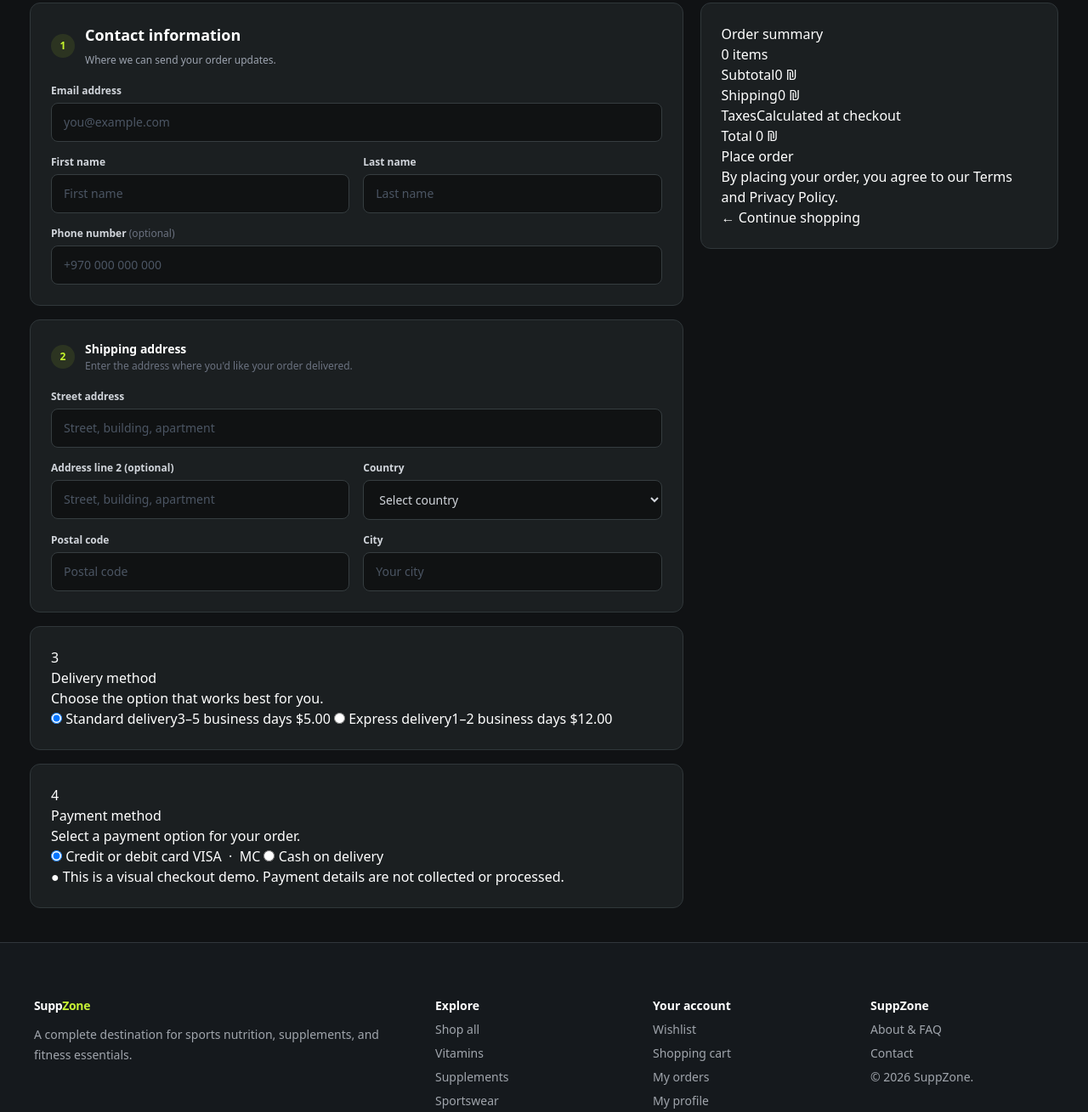
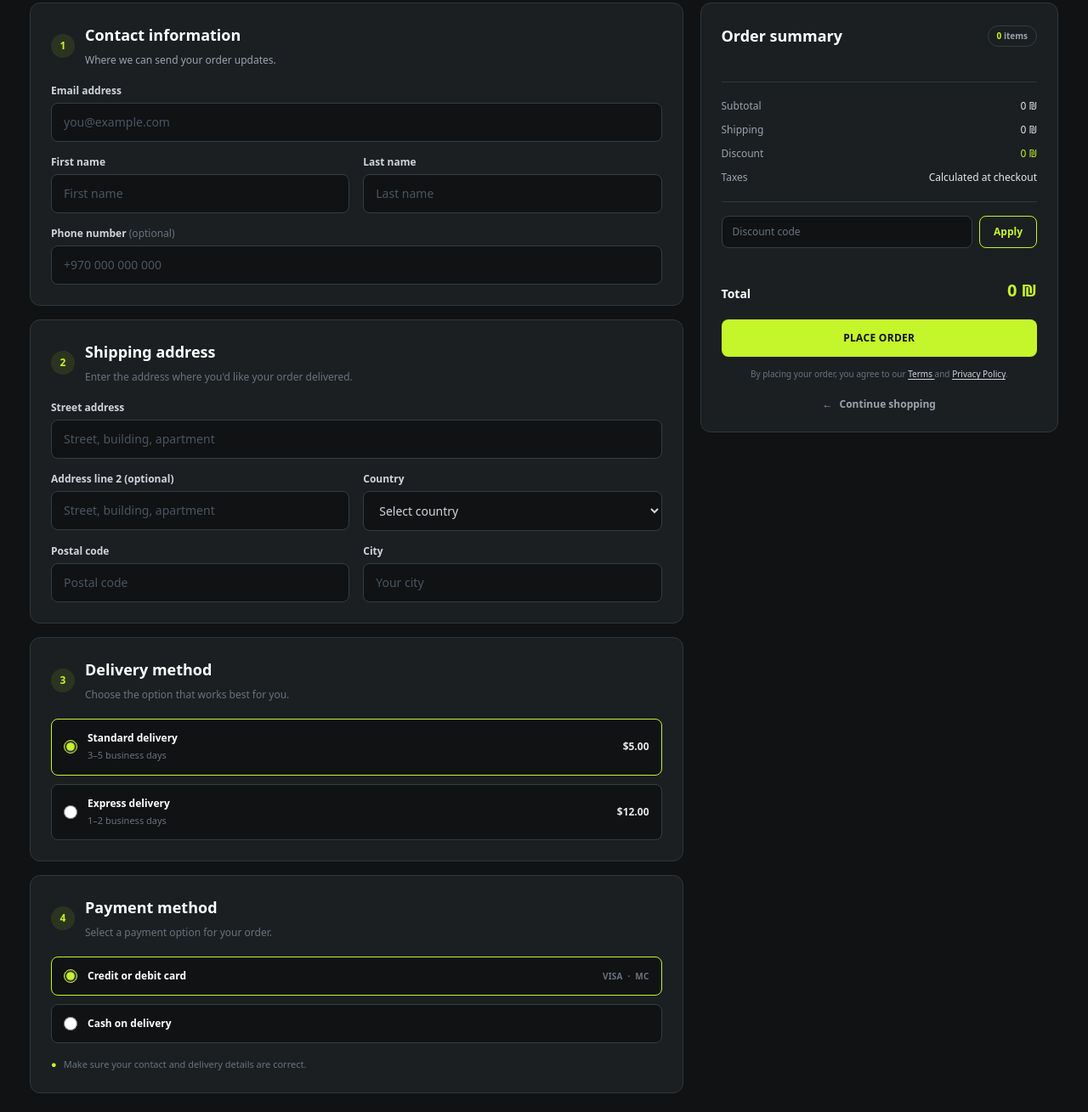
Before and after one commit to YAZQ39/SuppZone, a plain HTML site: page checkout.html in a window 1280 px wide. Shown: the part 267-1576 px from the top of the page at 85% size. Drawn offline with nearby package versions, Linux system fonts and the light colour scheme.

Commit message:
Update checkout.html for improved layout and styling; add privacy policy and terms of service HTML files

```diff
--- a/checkout.html
+++ b/checkout.html
@@ -20,7 +20,7 @@
         <div class="mb-0 flex flex-col justify-between gap-4 sm:flex-row sm:items-end">
             <div>
                 <p class="mb-2 text-[12px] font-bold tracking-[0.25em] text-[#c5f52b]">SECURE CHECKOUT</p>
-                <h1 class="text-2xl font-black tracking-tight text-white sm:text-3xl">Complete your order</h1>
+                <h1 class="text-2xl mb-2 text-[18px] font-black tracking-tight text-white sm:text-3xl">Complete your order</h1>
                 <p class="mt-2 text-sm text-gray-400">Review your details and get your essentials on the way.</p>
             </div>
             <p class="text-xs text-gray-500"><span class="text-[#c5f52b]">01</span> Information <span class="mx-2 text-[#596064]">/</span> 02 Review <span class="mx-2 text-[#596064]">/</span> 03 Confirmation</p>
@@ -63,7 +63,7 @@
 
                         <span class="flex h-7 w-7 items-center justify-center rounded-full bg-[#c5f52b]/10 text-xs font-black text-[#c5f52b]">2</span>
                         <div>
-                            <h2 id="shipping-heading" class="text-sm font-bold text-white">Shipping address</h2>
+                            <h2 id="shipping-heading" class="mb-2 text-[18px] font-bold text-white">Shipping address</h2>
                             <p class="mt-0.5 text-xs text-gray-500">Enter the address where you'd like your order delivered.</p>
                         </div>
                     </div>
@@ -105,78 +105,87 @@
                 </section>
 
                 <section aria-labelledby="delivery-heading" class="rounded-xl border border-[#30373a] bg-[#1b1f21] p-5 sm:p-6">
-                    <div>
-                        <span>3</span>
+                    <div class="mb-5 flex items-center gap-3">
+                        <span class="flex h-7 w-7 items-center justify-center rounded-full bg-[#c5f52b]/10 text-xs font-black text-[#c5f52b]">3</span>
                         <div>
-                            <h2 id="delivery-heading">Delivery method</h2>
-                            <p>Choose the option that works best for you.</p>
+                            <h2 id="delivery-heading" class="mb-2 text-[18px] font-bold text-white">Delivery method</h2>
+                            <p class="mt-0.5 text-xs text-gray-500">Choose the option that works best for you.</p>
                         </div>
                     </div>
-                    <div>
-                        <label>
-                            <span>
-                                <input type="radio" name="delivery" value="standard" checked="">
-                                <span><span>Standard delivery</span><span>3–5 business days</span></span>
+                    <div class="space-y-2.5">
+                        <label class="flex cursor-pointer items-center justify-between gap-3 rounded-lg border bg-[#101213] p-3.5 border-[#363d40] transition has-[:checked]:border-[#c5f52b]">
+                            <span class="flex items-center gap-3">
+                                <input type="radio" name="delivery" value="standard" checked="" class="h-4 w-4 accent-[#c5f52b]">
+                                <span><span class="block text-xs font-bold text-white">Standard delivery</span><span class="mt-1 block text-[11px] text-gray-500">3–5 business days</span></span>
                             </span>
-                            <span>$5.00</span>
+                            <span class="text-xs font-bold text-gray-200">$5.00</span>
                         </label>
-                        <label>
-                            <span>
-                                <input type="radio" name="delivery" value="express">
-                                <span><span>Express delivery</span><span>1–2 business days</span></span>
+                        <label class="flex cursor-pointer items-center justify-between gap-3 rounded-lg border bg-[#101213] p-3.5 border-[#363d40] transition has-[:checked]:border-[#c5f52b]">
+                            <span class="flex items-center gap-3">
+                                <input type="radio" name="delivery" value="express" class="h-4 w-4 accent-[#c5f52b]">
+                                <span><span class="block text-xs font-bold text-white">Express delivery</span><span class="mt-1 block text-[11px] text-gray-500">1–2 business days</span></span>
                             </span>
-                            <span>$12.00</span>
+                            <span class="text-xs font-bold text-gray-200">$12.00</span>
                         </label>
                     </div>
                 </section>
 
                 <section aria-labelledby="payment-heading" class="rounded-xl border border-[#30373a] bg-[#1b1f21] p-5 sm:p-6">
-                    <div>
-                        <span>4</span>
+
+                    <div class="mb-5 flex items-center gap-3">
+                        <span class="flex h-7 w-7 items-center justify-center rounded-full bg-[#c5f52b]/10 text-xs font-black text-[#c5f52b]">4</span>
                         <div>
-                            <h2 id="payment-heading">Payment method</h2>
-                            <p>Select a payment option for your order.</p>
+                            <h2 id="payment-heading" class="mb-2 text-[18px] font-bold text-white">Payment method</h2>
+                            <p class="mt-0.5 text-xs text-gray-500">Select a payment option for your order.</p>
                         </div>
                     </div>
-                    <div>
-                        <label>
-                            <input type="radio" name="payment" value="card" checked="">
-                            <span>Credit or debit card</span>
-                            <span>VISA&nbsp; · &nbsp;MC</span>
+                    <div class="space-y-2.5">
+                        <label class="flex cursor-pointer items-center gap-3 rounded-lg border bg-[#101213] p-3.5 border-[#363d40] transition has-[:checked]:border-[#c5f52b]">
+                            <input type="radio" name="payment" value="card" checked="" class="h-4 w-4 accent-[#c5f52b]">
+                            <span class="text-xs font-bold text-white">Credit or debit card</span>
+                            <span class="ml-auto text-[10px] font-bold tracking-wide text-gray-500">VISA&nbsp; · &nbsp;MC</span>
                         </label>
-                        <label>
-                            <input type="radio" name="payment" value="cash">
-                            <span>Cash on delivery</span>
+                        <label class="flex cursor-pointer items-center gap-3 rounded-lg border bg-[#101213] p-3.5 border-[#363d40] transition has-[:checked]:border-[#c5f52b]">
+                            <input type="radio" name="payment" value="cash" class="h-4 w-4 accent-[#c5f52b]">
+                            <span class="text-xs font-bold text-white">Cash on delivery</span>
                         </label>
                     </div>
-                    <p><span aria-hidden="true">●</span> This is a visual checkout demo. Payment details are not collected or processed.</p>
+
+                    <p class="mt-4 flex items-start gap-2 text-[11px] leading-relaxed text-gray-500"><span aria-hidden="true" class="text-[#c5f52b]">●</span>Make sure your contact and delivery details are correct.</p>
                 </section>
             </div>
 
-            <!-- Order summary stays beside the form on larger screens. -->
-            <aside aria-labelledby="summary-heading" class="rounded-xl border border-[#30373a] bg-[#1b1f21] p-5 sm:p-6 lg:sticky lg:top-5">
-                <div>
-                    <h2 id="summary-heading">Order summary</h2>
-                    <span><span id="item-count">0</span> items</span>
+            <aside aria-labelledby="summary-heading" class="flex flex-col rounded-xl border border-[#30373a] bg-[#1b1f21] p-5 sm:p-6 lg:sticky lg:top-5 lg:min-h-[500px]">
+                <div class="mb-5 flex items-center justify-between">
+                    <h2 id="summary-heading" class="text-lg font-bold text-white">Order summary</h2>
+                    <span class="rounded-full border border-[#363d40] px-2.5 py-1 text-[10px] font-semibold text-gray-400"><span id="item-count" class="text-[#c5f52b]">0</span> items</span>
                 </div>
 
-                <div id="order-items"></div>
+                <div id="order-items" class="space-y-4 border-b border-[#30373a] pb-5"></div>
 
-                <!-- Price breakdown for the sample order. -->
-                <div>
-                    <div><span>Subtotal</span><span id="subtotal">0 ₪</span></div>
-                    <div><span>Shipping</span><span id="shipping-cost">0 ₪</span></div>
-                    <div><span>Taxes</span><span>Calculated at checkout</span></div>
-                </div>
-                <div>
-                    <span>Total</span>
-                    <span id="order-total">0 ₪</span>
+                <div class="space-y-3 border-b border-[#30373a] py-5 text-xs">
+                    <div class="flex justify-between text-gray-400"><span>Subtotal</span><span id="subtotal" class="text-gray-200">0 ₪</span></div>
+                    <div class="flex justify-between text-gray-400"><span>Shipping</span><span id="shipping-cost" class="text-gray-200">0 ₪</span></div>
+                    <div class="flex justify-between text-gray-400"><span>Discount</span><span id="discount" class="text-[#c5f52b]">0 ₪</span></div>
+                    <div class="flex justify-between text-gray-400"><span>Taxes</span><span class="text-gray-200">Calculated at checkout</span></div>
                 </div>
 
-                <button id="place-order" type="submit">Place order</button>
-                <p>By placing your order, you agree to our <a href="#">Terms</a> and <a href="#">Privacy Policy</a>.</p>
-                <a href="index.html"><span aria-hidden="true">←</span> Continue shopping</a>
+                <div class="my-4 flex gap-2">
+                <label for="discount-code" class="sr-only">Discount code</label>
+                <input id="discount-code" name="discount-code" type="text" placeholder="Discount code" class="min-w-0 flex-1 rounded-lg border border-[#363d40] bg-[#101213] px-3 py-2.5 text-xs text-white placeholder:text-gray-500 outline-none focus:border-[#c5f52b]">
+                <button id="apply-discount" type="button" class="rounded-lg border border-[#c5f52b] px-4 py-2.5 text-xs font-bold text-[#c5f52b] transition hover:bg-[#c5f52b] hover:text-[#101213]">Apply</button>
+                </div>
+
+                <div class="mt-auto flex items-end justify-between py-5">
+                    <span class="text-sm font-bold text-white">Total</span>
+                    <span id="order-total" class="text-xl font-black text-[#c5f52b]">0 ₪</span>
+                </div>
+
+                <button id="place-order" type="submit" class="w-full rounded-lg bg-[#c5f52b] px-4 py-3.5 text-xs font-black uppercase tracking-wide text-[#101213] transition hover:bg-[#d4ff45] focus:outline-none focus:ring-2 focus:ring-[#c5f52b] focus:ring-offset-2 focus:ring-offset-[#1b1f21]">Place order</button>
+                <p class="mt-3 text-center text-[10px] leading-relaxed text-gray-500">By placing your order, you agree to our <a href="terms.html" class="text-gray-300 underline underline-offset-2 hover:text-[#c5f52b]">Terms </a> and <a href="privacyPolicy.html" class="text-gray-300 underline underline-offset-2 hover:text-[#c5f52b]">Privacy Policy</a>.</p>
+                <a href="index.html" class="mt-5 flex items-center justify-center gap-2 text-xs font-semibold text-gray-400 no-underline transition hover:text-[#c5f52b]"><span aria-hidden="true">←</span> Continue shopping</a>
             </aside>
+
         </form>
     </main>
 
```
Also changed, not shown: privacypolicy.html (added, +26 -0 lines), terms.html (added, +26 -0 lines).
